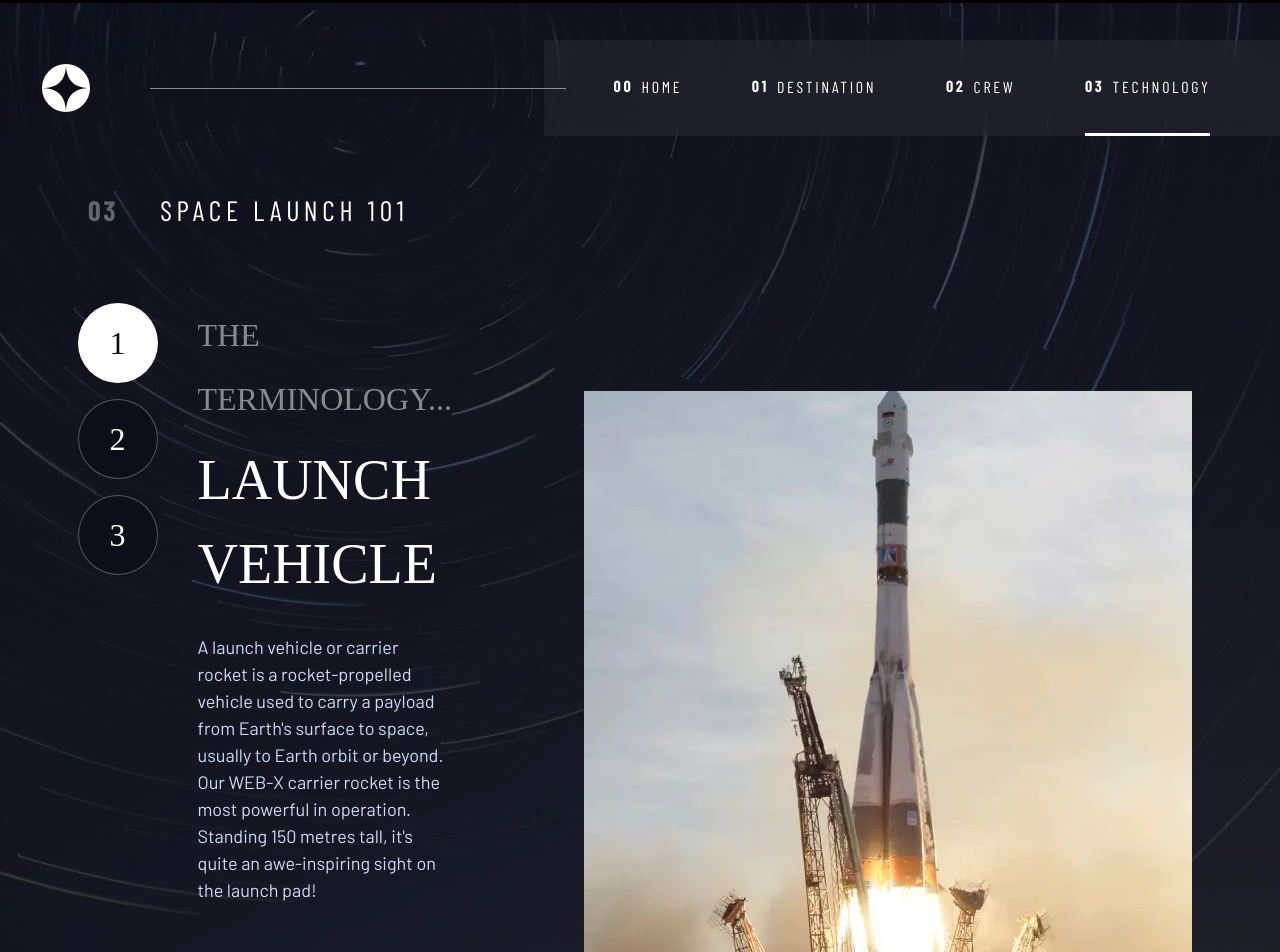
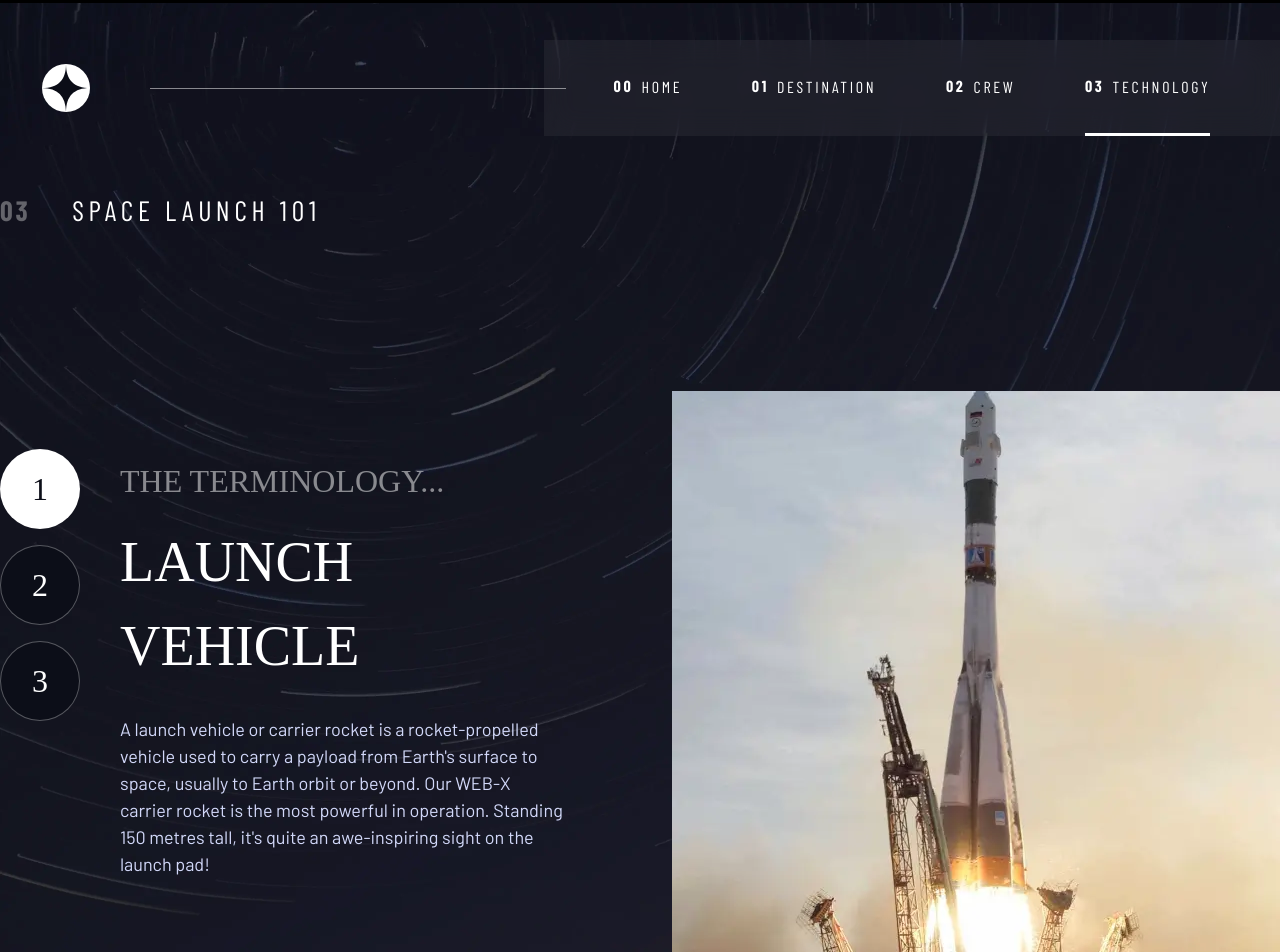
Before and after one commit to CodeHunt101/space-travel, a Next.js app: page /technology in a window 1280 px wide. Shown: the top 952 px of the page. Built offline with nearby package versions, Linux system fonts and the light colour scheme; a web font is replaced by a local one.

Commit message:
container fixes on tech page

```diff
--- a/src/app/technology/page.module.scss
+++ b/src/app/technology/page.module.scss
@@ -18,6 +18,7 @@
 
     @include lg {
       padding-top: 5em;
+      width: 100%
     }
 
     h1 {
@@ -49,7 +50,6 @@
         position: relative;
         margin-top: 4em;
         flex-direction: row-reverse;
-        align-items: flex-start;
         gap: 6em;
       }
     }
@@ -116,12 +116,14 @@
 
     p {
       line-height: 1.5;
-      max-width: 540px;
       text-align: center;
+      max-width: 86%;
       font-size: $fs-200;
+      margin-inline: auto;
 
       @include md {
         font-size: $fs-300;
+        max-width: 512px;
       }
 
       @include lg {
--- a/src/app/technology/page.tsx
+++ b/src/app/technology/page.tsx
@@ -36,7 +36,7 @@ const Technology = () => {
     <main className={`${styles.technology} text-accent ff-serif`}>
       <section
         aria-labelledby="technology-heading"
-        className={`${isDesktop ? 'container': ''} ${styles['content-wrapper']}`}
+        className={`${styles['content-wrapper']}`}
       >
         <h1 id="technology-heading" className="numbered-title text-white">
           <span>03</span>Space Launch 101
@@ -53,7 +53,7 @@ const Technology = () => {
             width={608}
             height={600}
           />
-          <div className={`${styles.information} flex container`}>
+          <div className={`${styles.information} flex`}>
             <Suspense fallback={<div>Loading navigation numbers...</div>}>
               <Numbers
                 items={technologies.map((tech) => tech.name)}
```
